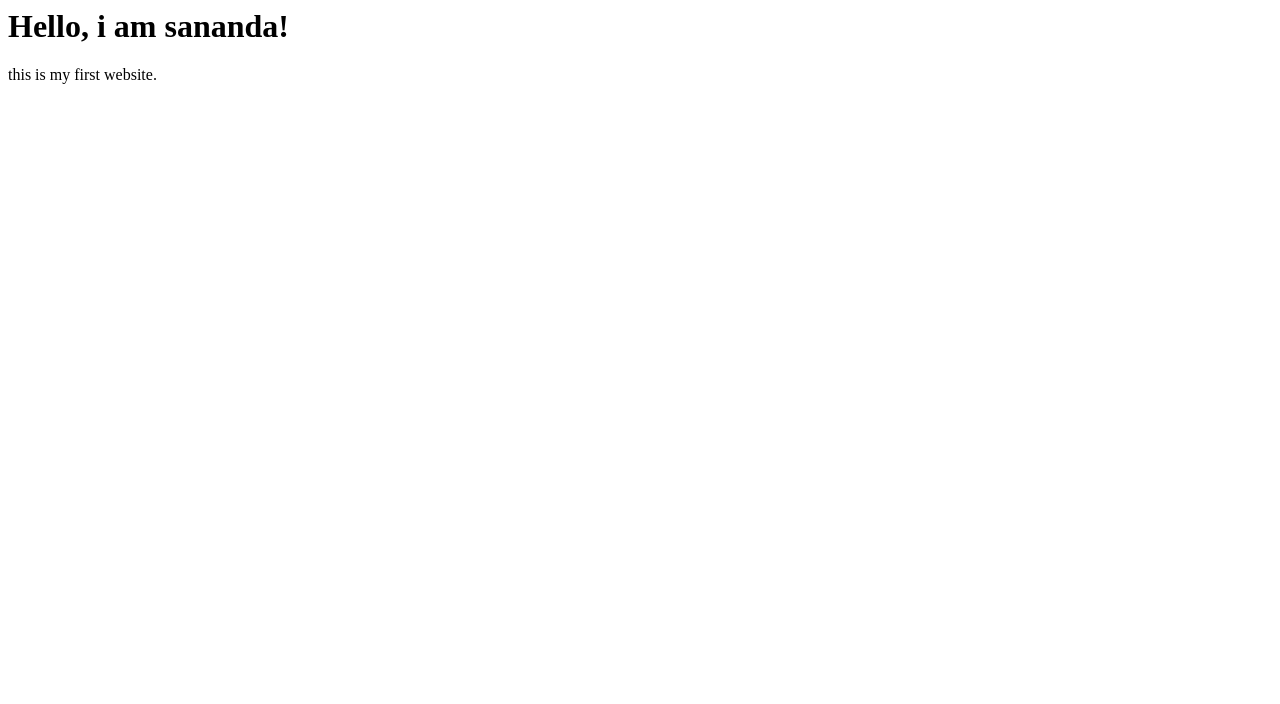
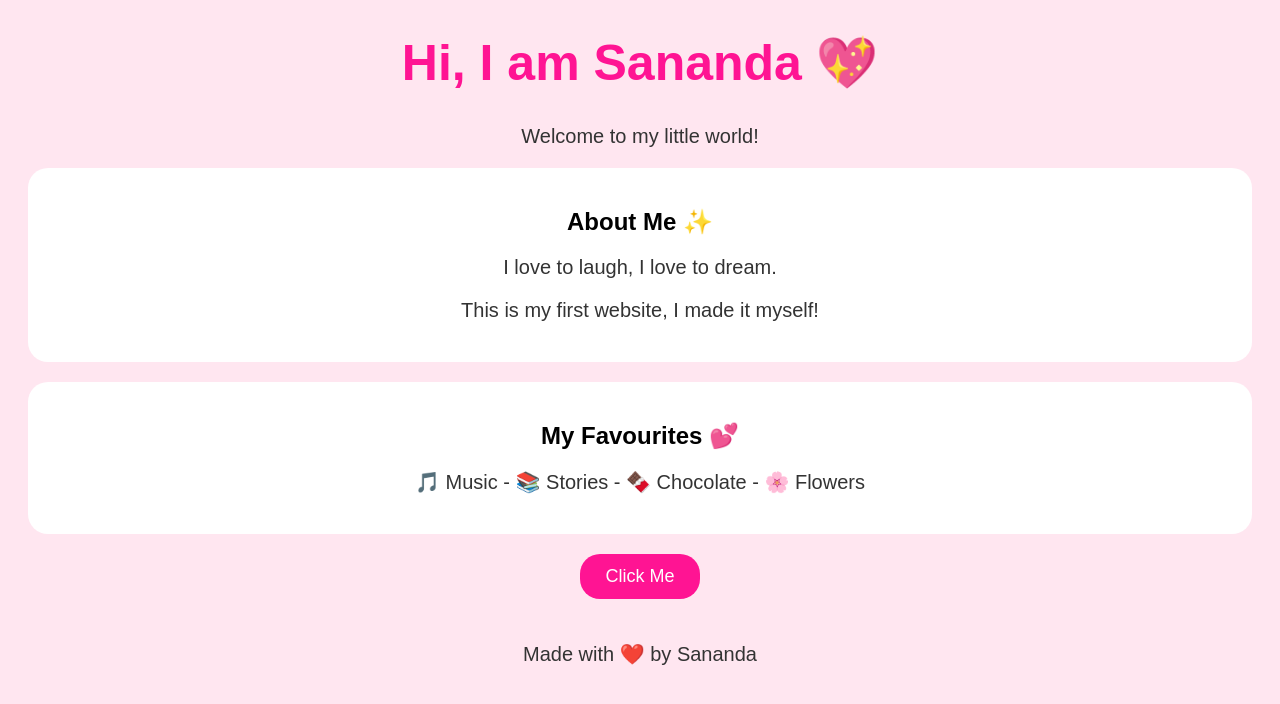
Before and after one commit to sananda-codes/my-first-website, a plain HTML site: page index.html in a window 1280 px wide. Drawn offline with Linux system fonts and the light colour scheme.

Commit message:
Create index.html with styled content and structure
Added a complete HTML structure with styles and content.

```diff
--- a/index.html
+++ b/index.html
@@ -1,2 +1,34 @@
-<h1>Hello, i am sananda!</h1>
-<p>this is my first website.</p>
+<!DOCTYPE html>
+<html>
+<head>
+<title>Sananda's World</title>
+<style>
+body { background: #ffe6f0; text-align: center; font-family: Arial; }
+h1 { color: #ff1493; font-size: 50px; }
+p { color: #333; font-size: 20px; }
+.box { background: white; padding: 20px; margin: 20px; border-radius: 20px; }
+button { background: #ff1493; color: white; padding: 12px 25px; border: none; border-radius: 20px; font-size: 18px; }
+</style>
+</head>
+<body>
+
+<h1>Hi, I am Sananda 💖</h1>
+<p>Welcome to my little world!</p>
+
+<div class="box">
+<h2>About Me ✨</h2>
+<p>I love to laugh, I love to dream.</p>
+<p>This is my first website, I made it myself!</p>
+</div>
+
+<div class="box">
+<h2>My Favourites 💕</h2>
+<p>🎵 Music - 📚 Stories - 🍫 Chocolate - 🌸 Flowers</p>
+</div>
+
+<button onclick="alert('Thank you for visiting my website! 💖')">Click Me</button>
+
+<p><br>Made with ❤️ by Sananda</p>
+
+</body>
+</html>
```
